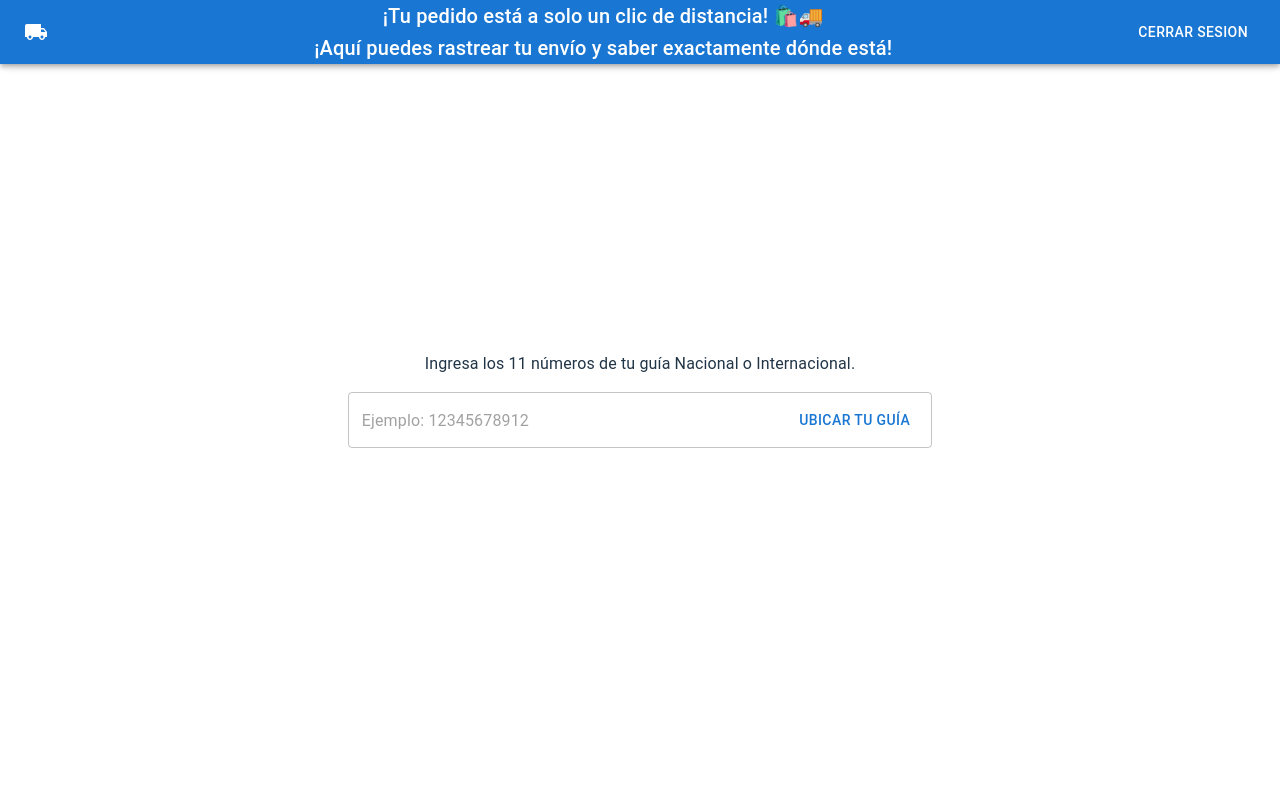
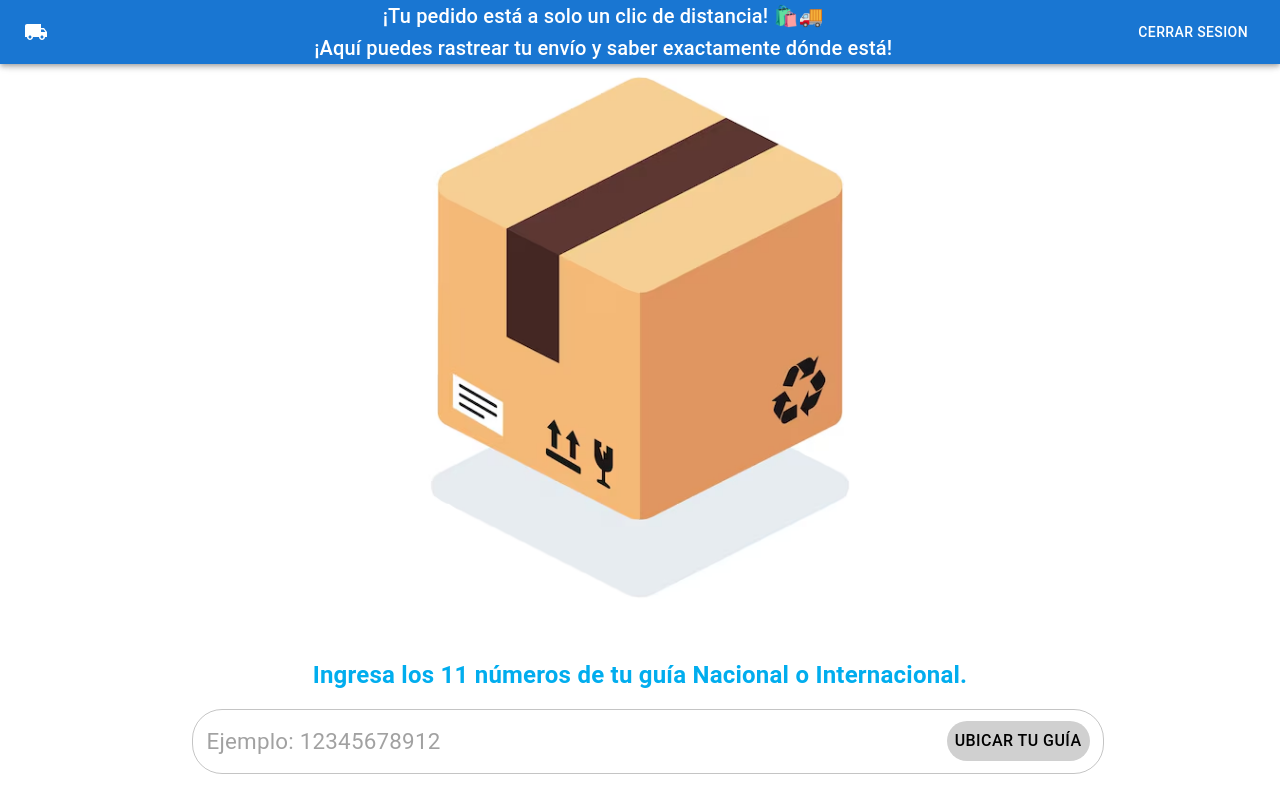
Before and after one commit to jptorresh/Prueba_tecnica_plan_carrera, a React (Vite) app: page /seguimiento-guia in a window 1280 px wide. Built offline with nearby package versions, Linux system fonts and the light colour scheme.

Commit message:
Avances consultaGUia

```diff
--- a/src/componentes/ConsultarGuia.tsx
+++ b/src/componentes/ConsultarGuia.tsx
@@ -4,36 +4,44 @@ import {
   Dialog,
   InputAdornment,
   OutlinedInput,
-  TextField,
   Typography,
+  FormHelperText
 } from "@mui/material";
-import React from "react";
+import React, { useState } from "react";
 import Tracking from "./Tracking";
+import { useStylesTracking } from "../estilos/Tracking.styles";
 
 const ConsultarGuia = () => {
-  const [openTracking, setOpenTracking] = React.useState(false);
-  const [numeroGuia, setNumeroGuia] = React.useState("");
-  console.log("prueba", numeroGuia);
-
-
+  const [openTracking, setOpenTracking] = useState(false);
+  const [numeroGuia, setNumeroGuia] = useState("");
+  const [error, setError] = useState("");
+  const classes = useStylesTracking();
 
   const handleChange = (e) => {
     let newValue = e.target.value.replace(/\D/g, "");
     if (newValue.length > 11) return;
     setNumeroGuia(newValue);
+    setError("");
   };
 
   const manejadorEnter = (event) => {
-    if (numeroGuia === "") {
-      return;
-    }
     if (event.key === "Enter") {
-      setOpenTracking(true);
+      event.preventDefault();
+      validarYAbrirTracking();
     }
   };
 
   const handleClickOpenTracking = () => {
-    if (numeroGuia === "") {
+    validarYAbrirTracking();
+  };
+
+  const validarYAbrirTracking = () => {
+    if (!numeroGuia) {
+      setError("Campo obligatorio");
+      return;
+    }
+    if (numeroGuia.length < 11) {
+      setError("La guía debe tener 11 dígitos");
       return;
     }
     setOpenTracking(true);
@@ -42,6 +50,7 @@ const ConsultarGuia = () => {
   const handleCloseTracking = () => {
     setOpenTracking(false);
   };
+
   return (
     <>
       <Box
@@ -50,10 +59,12 @@ const ConsultarGuia = () => {
         noValidate
         autoComplete="off"
       >
-        <Typography>
+        <img src="/paquete.avif" alt="paquete" />
+        <Typography className={classes.TituloConsulta}>
           Ingresa los 11 números de tu guía Nacional o Internacional.
         </Typography>
         <OutlinedInput
+          className={classes.InputTracking}
           onKeyDown={manejadorEnter}
           value={numeroGuia}
           onChange={handleChange}
@@ -65,10 +76,14 @@ const ConsultarGuia = () => {
           }}
           endAdornment={
             <InputAdornment position="end">
-              <Button onClick={handleClickOpenTracking}>Ubicar tu Guía</Button>
+              <Button className={classes.BotonUbicar} onClick={handleClickOpenTracking}>
+                Ubicar tu Guía
+              </Button>
             </InputAdornment>
           }
+          error={!!error}
         />
+        {error && <FormHelperText  sx={{fontSize: 18}}error>{error}</FormHelperText>}
       </Box>
       <Dialog
         open={openTracking}
--- a/src/estilos/Tracking.styles.tsx
+++ b/src/estilos/Tracking.styles.tsx
@@ -1,15 +1,14 @@
 import { makeStyles } from "@mui/styles";
 
 export const useStylesTracking = makeStyles((theme) => ({
-
-    TituloTracking:{
+  TituloTracking: {
     fontFamily: "Roboto, sans-serif",
     fontSize: "2rem !important",
     fontWeight: "bold",
-        color: "#01ADEE"
+    color: "#01ADEE",
   },
 
-    BotonInicioSesion:{
+  BotonInicioSesion: {
     fontFamily: "Roboto, sans-serif",
     fontSize: "1rem !important",
     fontWeight: "bold",
@@ -20,7 +19,29 @@ export const useStylesTracking = makeStyles((theme) => ({
     "&:hover": {
       background: "#01ADEE",
       color: "white",
-        }
-    }
-
+    },
+  },
+  TituloConsulta: {
+    fontFamily: "Roboto, sans-serif",
+    fontSize: "1.5rem !important",
+    fontWeight: "bold !important",
+    color: "#01ADEE",
+  },
+  InputTracking: {
+    fontFamily: "Roboto, sans-serif",
+    fontSize: "1.4rem !important",
+    fontWeight: "bold",
+    color: "#01ADEE",
+    borderRadius: "30px !important",
+    width: "100% !important",
+  },
+  BotonUbicar: {
+    fontFamily: "Roboto, sans-serif",
+    fontSize: "1rem !important",
+    fontWeight: "bold",
+    background: "#D0D0D0 !important",
+    color: "black !important",
+    borderRadius:  "20px !important",
+    width: "110% !important",
+  },
 }));
```
Also changed, not shown: public/paquete.avif (added). Lines whose indentation alone changed are shown as unchanged.
